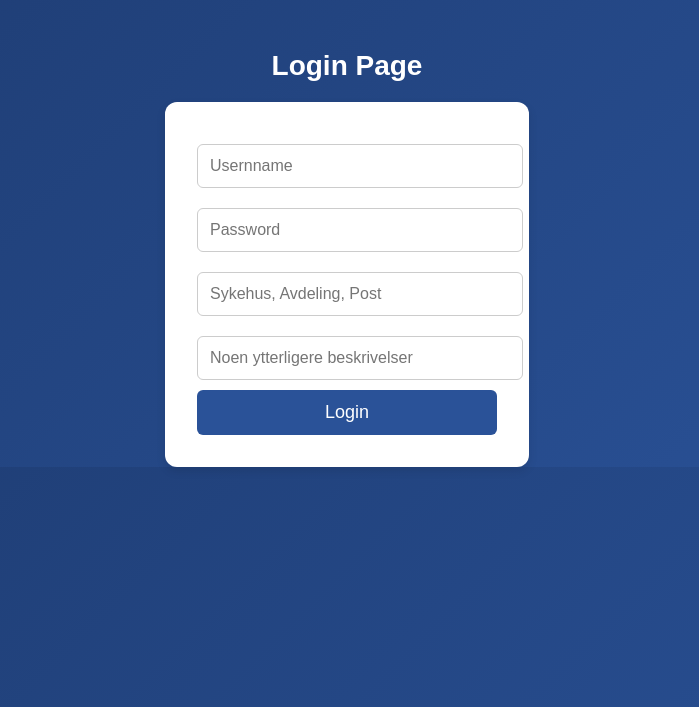
After one commit to JoachimSvensson/HealthSector, a Flask app: template templates/login.html in a window 1280 px wide. The commit adds this page. Shown: the top 707 px of the page, without its empty margins (293-992 px from the left). Run offline with Flask 3, Linux system fonts and the light colour scheme; the template is opened without the code that fills it, so the values that code supplies are empty; the visitor is signed in with stand-in values (Sample User, id 1); parts of the project's set-up code (start-up, migrations or seed data) failed here and were passed over.

Commit message:
login page added

```diff
--- a/app.py
+++ b/app.py
@@ -11,6 +11,8 @@ from optimization.optimization import *
 import itertools
 from datetime import time, timedelta
 import warnings
+from flask_login import LoginManager
+from flask_bcrypt import Bcrypt
 
 warnings.filterwarnings("ignore")
 
@@ -29,6 +31,22 @@ def create_app():
 
     db.init_app(app)
 
+    login_manager = LoginManager()
+    login_manager.init_app(app)
+
+
+    from models import User
+
+    @login_manager.user_loader
+    def load_user(uid):
+        return User.query.get(uid)
+
+    @login_manager.unauthorized_handler
+    def unauth_callback():
+        return "You are not logged in, please do so before proceeding"
+
+
+    bcrypt = Bcrypt()
 
 
     from routes import register_routes
--- a/routes.py
+++ b/routes.py
@@ -1,4 +1,6 @@
-from flask import Flask, request, jsonify, render_template, session
+from flask import Flask, request, jsonify, render_template, session, redirect, url_for
+from flask_bcrypt import Bcrypt
+from flask_login import login_user, logout_user, current_user, login_required
 from models import *
 import pandas as pd
 import matplotlib.pyplot as plt
@@ -14,6 +16,9 @@ import warnings
 
 warnings.filterwarnings("ignore")
 
+password_key_users = 'ifargotoFsserGelpE!.-_-|§'
+password_key_admin = 'draagkaBlaakSretsiniM#45!==?;-.'
+bcrypt = Bcrypt()
 
 
 def register_routes(app,db):
@@ -142,6 +147,7 @@ def register_routes(app,db):
 
 
     @app.route('/api/recalculate_hospital_data', methods=["GET", "POST"])
+    @login_required
     def recalculate_hospital_data():
         import os
         if request.method == "GET":
@@ -191,12 +197,44 @@ def register_routes(app,db):
 
 
 
-    @app.route('/')
+
+    @app.route('/', methods=["GET", "POST"])
     def index():
+        if request.method == "GET":
+            return render_template('login.html')
+        elif request.method == "POST":
+            username = request.form.get("username")
+            password = request.form.get("password")
+            stay = request.form.get("stay")
+            description = request.form.get("description")
+            if password == password_key_users or password == password_key_admin:
+                hashed_password = bcrypt.generate_password_hash(password)
+                user= User(username=username, password=hashed_password, stay=stay, description=description)
+
+                db.session.add(user)
+                db.session.commit()
+                user = User.query.filter(User.username == username).first()
+
+                if bcrypt.check_password_hash(user.password, password):
+                    login_user(user)
+                    return redirect(url_for("choose_department"))
+            else:
+                return "Failed to log you in"
+
+    @app.route("/logout/")
+    @login_required
+    def logout():
+        logout_user()
+        return redirect(url_for("index"))
+
+
+    @app.route('/choose_department')
+    def choose_department():
         return render_template('choose_department.html')
 
 
     @app.route('/api/go_to_main', methods=["POST"])
+    @login_required
     def go_to_main():
         params = request.json
 
@@ -252,20 +290,21 @@ def register_routes(app,db):
 
 
     @app.route('/main')
+    @login_required
     def main():
-        # FAQ-siden
         return render_template('index.html')
 
 
 
     @app.route('/faq')
+    @login_required
     def faq():
-        # FAQ-siden
         return render_template('faq.html')
 
 
 
     @app.route('/api/get_table', methods=['POST'])
+    @login_required
     def get_table():
         params = request.json
         sheet_name = params.get('sheet_name', 'bemanningsplan')
@@ -292,6 +331,7 @@ def register_routes(app,db):
 
 
     @app.route('/update_table', methods=['POST'])
+    @login_required
     def update_table():
         data = request.json
         sheet_name = data.get('sheet', 'bemanningsplan')
@@ -347,6 +387,7 @@ def register_routes(app,db):
 
 
     @app.route('/api/get_dropdown_values', methods = ["POST"])
+    @login_required
     def get_dropdown_values():
         database_path = './instance/bemanningslanternenDB.db'
         conn = sqlite3.connect(database_path)
@@ -360,6 +401,7 @@ def register_routes(app,db):
 
 
     @app.route('/api/get_plot_data', methods=['POST'])
+    @login_required
     def get_plot_data():
 
         params = request.json
--- a/static/style.css
+++ b/static/style.css
@@ -1,6 +1,6 @@
 body {
     font-family: Arial, sans-serif;
-    background-color: #939294;
+    background-color: #f4f7f6;
     margin: 0;
     padding: 0;
 }
@@ -205,7 +205,7 @@ table tr:hover {
 
 .faq-text {
     font-size: 1.25rem;
-    color: #e0ecf8;
+    color: #4a9bec;
     line-height: 1.6;
     max-width: 800px;
     margin-bottom: 20px;
@@ -213,7 +213,7 @@ table tr:hover {
 
 .go-to-faq {
     font-size: 1.125rem;
-    color: #c3e1f5;
+    color: #4a9bec;
     text-decoration: none;
     margin-top: 5px;
     margin-bottom: 20px;
--- a/static/style_dep_choice.css
+++ b/static/style_dep_choice.css
@@ -6,7 +6,7 @@ body {
     justify-content: center;
     height: 100vh;
     margin: 0;
-    background-color: #f4f4f4;
+    background-color: #f4f7f6;
 }
 
 h1 {
--- /dev/null
+++ b/static/style_login.css
@@ -0,0 +1,64 @@
+/* Generell styling for siden */
+body {
+    font-family: 'Poppins', sans-serif;
+    background: linear-gradient(135deg, #1e3c72, #2a5298);
+    margin: 0;
+    padding: 0;
+}
+
+/* Header-styling */
+h1 {
+    text-align: center;
+    color: white;
+    font-size: 28px;
+    margin-top: 50px;
+    margin-bottom: 20px;
+}
+
+/* Container for login-form */
+.container {
+    display: block;
+    width: 100%;
+    max-width: 350px;
+    margin: 0 auto;
+    padding: 20px;
+}
+
+/* Login container */
+form {
+    background: white;
+    padding: 2rem;
+    border-radius: 12px;
+    box-shadow: 0px 4px 10px rgba(0, 0, 0, 0.1);
+    text-align: center;
+    max-width: 300px;
+    margin: 0 auto;
+}
+
+/* Input-feltene */
+input[type="text"],
+input[type="password"] {
+    width: 100%;
+    padding: 12px;
+    margin: 10px 0;
+    border: 1px solid #ccc;
+    border-radius: 6px;
+    font-size: 16px;
+}
+
+/* Login-knapp */
+input[type="submit"] {
+    width: 100%;
+    padding: 12px;
+    border: none;
+    border-radius: 6px;
+    background: #2a5298;
+    color: white;
+    font-size: 18px;
+    cursor: pointer;
+    transition: 0.3s;
+}
+
+input[type="submit"]:hover {
+    background: #1e3c72;
+}
--- a/static/style_recalculate.css
+++ b/static/style_recalculate.css
@@ -8,7 +8,7 @@
 
 
 body {
-    background-color: #f4f4f9;
+    background-color: #f4f7f6;
 }
 
 
--- a/templates/base.html
+++ b/templates/base.html
@@ -10,10 +10,11 @@
 </head>
 <body>
     <div class="navbar">
-        <a href="{{ url_for('index') }}">Sykehusvalg</a>
+        <a href="{{ url_for('choose_department') }}">Sykehusvalg</a>
         <a href="{{ url_for('main') }}">Bemanningsplanleggeren</a>
         <a href="{{ url_for('recalculate_hospital_data') }}">Last opp sykehusdata</a>
         <a href="{{ url_for('faq') }}">FAQ</a>
+        <a href="{{ url_for('logout') }}">Logout</a>
         <!-- Legg til flere linker etter behov -->
     </div>
     {% block content %}{% endblock  %}
--- /dev/null
+++ b/templates/login.html
@@ -0,0 +1,22 @@
+<!DOCTYPE html>
+<html lang="no">
+<head>
+    <meta charset="UTF-8">
+    <meta name="viewport" content="width=device-width, initial-scale=1.0">
+    <title>Login KPMGs Bemanningslanterne</title>
+    <link rel="icon" type="image/x-icon" href="{{ url_for('static', filename='favicon.ico') }}">
+    <link rel="stylesheet" href="/static/style_login.css">
+</head>
+<body>
+
+    <h1>Login Page</h1>
+
+    <form action="{{url_for('index')}}" method="POST">
+        <input type="text" name="username" placeholder="Usernname" required="required"><br>
+        <input type="password" name="password" placeholder="Password" required="required"><br>
+        <input type="text" name="stay" placeholder="Sykehus, Avdeling, Post" required="required"><br>
+        <input type="text" name="description" placeholder="Noen ytterligere beskrivelser"><br>
+        <input type="submit" value="Login">
+    </form>
+</body>
+</html>
```
Also changed, not shown: migrations/versions/229595bec63a_.py (added, +35 -0 lines), models.py (+16 -0 lines).
